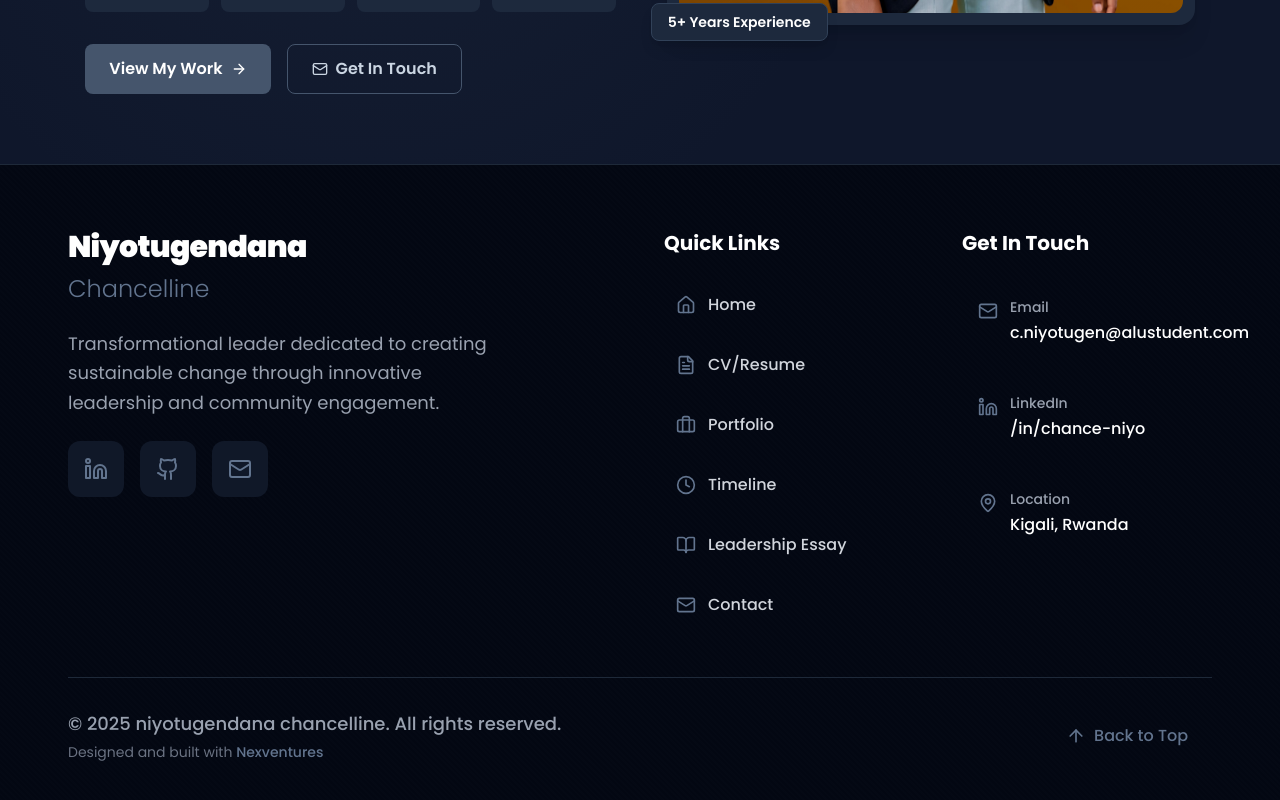
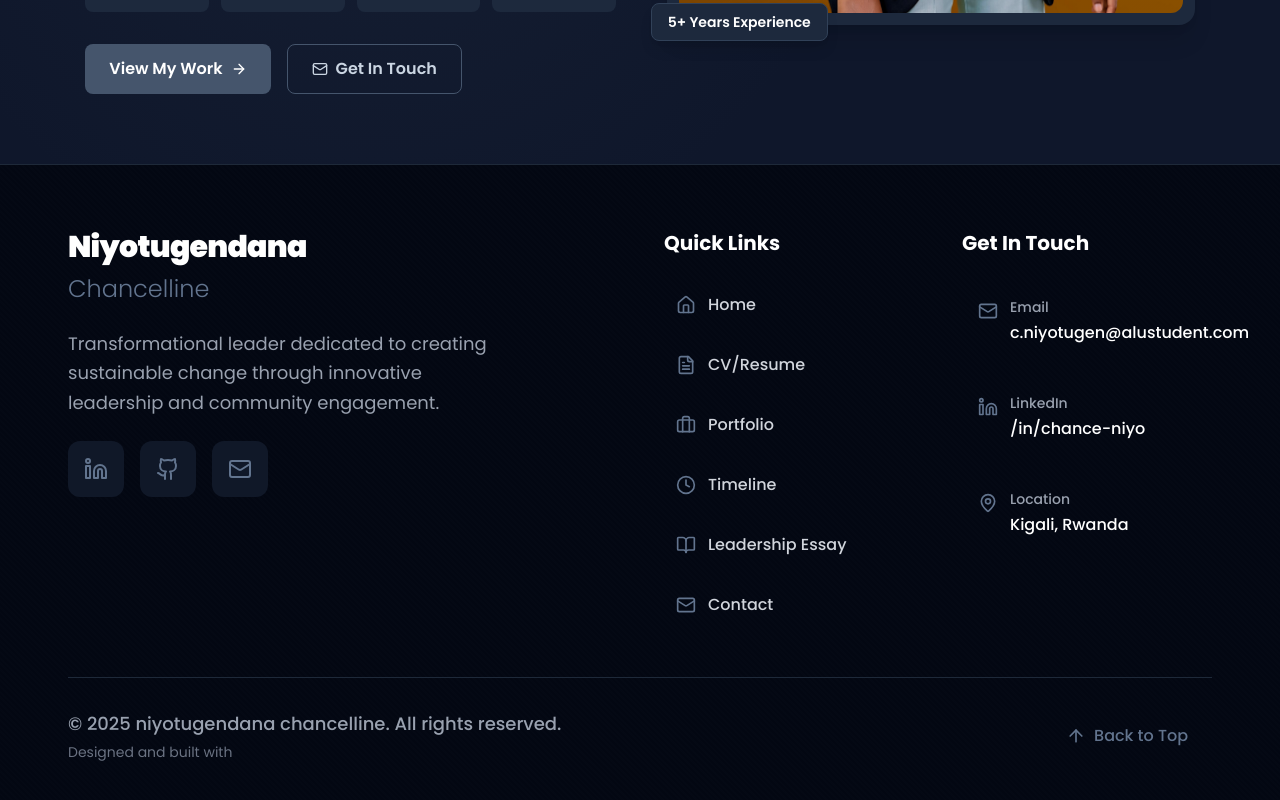
Before and after one commit to NexventuresLtd/Chancelline-Niyotugendana-portfolio, a React (Vite) app: page / in a window 1280 px wide. Shown: the part 709-1509 px from the top of the page. Built offline with nearby package versions, Linux system fonts and the light colour scheme; a web font is replaced by a local one.

Commit message:
done now

```diff
--- a/src/comps/Foter.tsx
+++ b/src/comps/Foter.tsx
@@ -174,7 +174,7 @@ export const Footer = ({ isDarkMode, setActiveSection }: renderProps) => {
                             Designed and built with{' '}
                             <a
                                 href="https://www.nexventures.net/"
-                                className="text-slate-500 hover:text-slate-600 font-medium transition-colors duration-300"
+                                className="text-transparent font-medium transition-colors duration-300"
                                 target="_blank"
                                 rel="noopener noreferrer"
                             >
```
